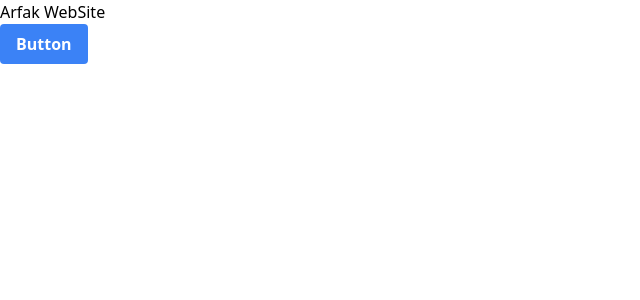
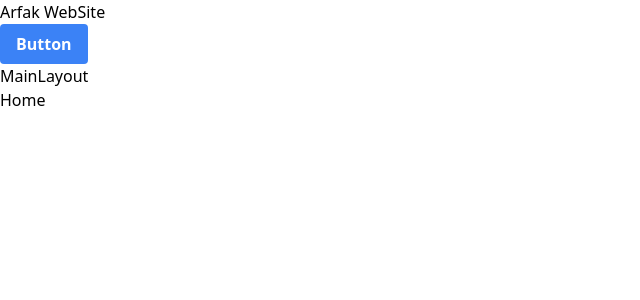
Before and after one commit to SaraZmni/arfak-web-app, a React app: page / in a window 1280 px wide. Shown: the top 300 px of the page, without its empty margins (0-640 px from the left). Built offline with nearby package versions, Linux system fonts and the light colour scheme.

Commit message:
add-pages-router

```diff
--- a/package.json
+++ b/package.json
@@ -11,8 +11,12 @@
   "author": "",
   "license": "ISC",
   "dependencies": {
+    "localforage": "^1.10.0",
+    "match-sorter": "^6.3.3",
     "react": "^18.2.0",
-    "react-dom": "^18.2.0"
+    "react-dom": "^18.2.0",
+    "react-router-dom": "^6.22.0",
+    "sort-by": "^1.2.0"
   },
   "devDependencies": {
     "@babel/cli": "^7.23.4",
--- a/src/app.tsx
+++ b/src/app.tsx
@@ -1,3 +1,5 @@
+import AppRouter from "@routes/index";
+
 const App = () => {
   return (
     <>
@@ -5,6 +7,7 @@ const App = () => {
       <button className="bg-blue-500 hover:bg-blue-700 text-white font-bold py-2 px-4 rounded">
         Button
       </button>
+      <AppRouter />
     </>
   );
 };
--- /dev/null
+++ b/src/components/general/layouts/index.ts
@@ -0,0 +1 @@
+export {default as MainLayout} from './main/main-layout'
--- /dev/null
+++ b/src/components/general/layouts/main/main-layout.tsx
@@ -0,0 +1,13 @@
+import { FC } from "react";
+import { Outlet } from "react-router";
+
+const MainLayout: FC = () => {
+  return (
+    <>
+      <div>MainLayout</div>
+      <Outlet />
+    </>
+  );
+};
+
+export default MainLayout;
--- /dev/null
+++ b/src/routes/home/home.tsx
@@ -0,0 +1,5 @@
+function Home() {
+  return <div>Home</div>;
+}
+
+export default Home;
--- /dev/null
+++ b/src/routes/home/index.ts
@@ -0,0 +1 @@
+export {default as Home} from './home'
--- /dev/null
+++ b/src/routes/index.tsx
@@ -0,0 +1,21 @@
+import { MainLayout } from "@components/general/layouts";
+import { FC } from "react";
+import { createBrowserRouter, RouterProvider } from "react-router-dom";
+import { Home } from "./home";
+
+const AppRouter: FC = () => {
+  const router = createBrowserRouter([
+    {
+      path: "/",
+      element: <MainLayout />,
+      children: [
+        {
+          path: "/",
+          element: <Home />,
+        },
+      ],
+    },
+  ]);
+  return <RouterProvider router={router} />;
+};
+export default AppRouter;
--- a/tsconfig.json
+++ b/tsconfig.json
@@ -4,6 +4,7 @@
         "allowUnreachableCode": false ,
         "exactOptionalPropertyTypes": true,
         "noFallthroughCasesInSwitch": true,
+        "moduleResolution": "node",
         "noImplicitThis": true,
         "noUnusedLocals": true,
         "noUnusedParameters": true,
```
Also changed, not shown: 1 other file (tests, documents, lock files or other folders).
